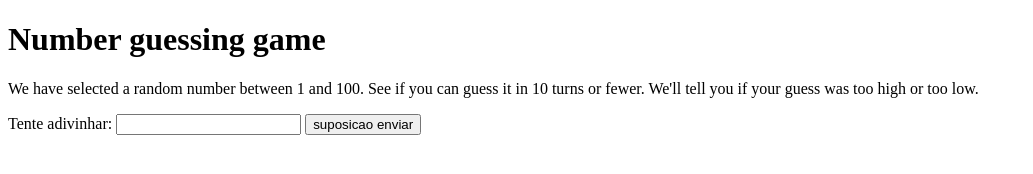
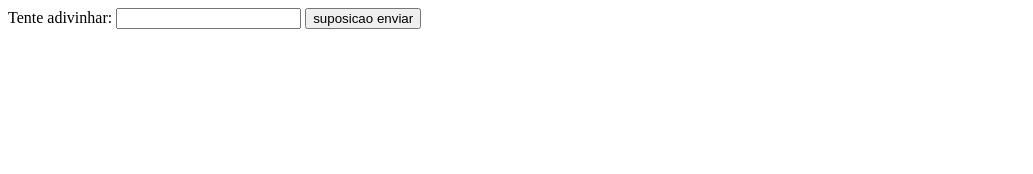
Before and after one commit to elenilsoncall/Jogo-de-adivinhar-o-n-mero, a plain HTML site: page index.html in a window 1280 px wide. Shown: the whole page, without its empty margins (0-1033 px from the left). Drawn offline with Linux system fonts and the light colour scheme.

Commit message:
pequenas mudanças texto

```diff
--- a/index.html
+++ b/index.html
@@ -7,9 +7,6 @@
     <title>Document</title>
 </head>
 <body>
-    <h1>Number guessing game</h1>
-
-    <p>We have selected a random number between 1 and 100. See if you can guess it in 10 turns or fewer. We'll tell you if your guess was too high or too low.</p>
 
     <div class="forma">
       <label for="suposicaoEnviar">Tente adivinhar: </label>
--- a/script.js
+++ b/script.js
@@ -35,7 +35,8 @@ function checarSuposicao() {
         ultimoResultado.textContent =' Fim do Jogo!!';
         definirGameOver();
      /* Outras condicionais para que o jogo continue até o jogador ganhar ou perder */
-    } else{
+    }
+    else{
         ultimoResultado.textContent = 'Errado!';
         ultimoResultado.style.backgroundcolor = 'red';
         if (usuarioAdivinha < randomNumber) {
```
